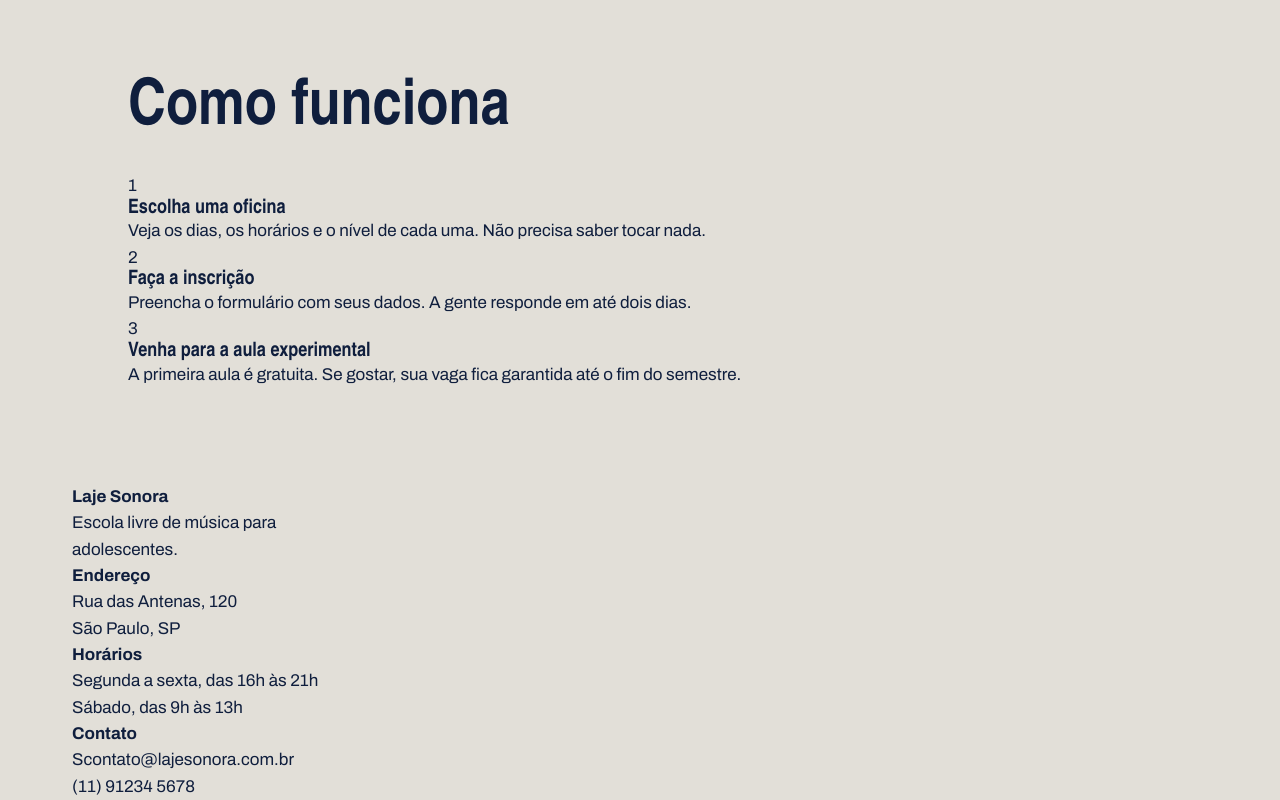
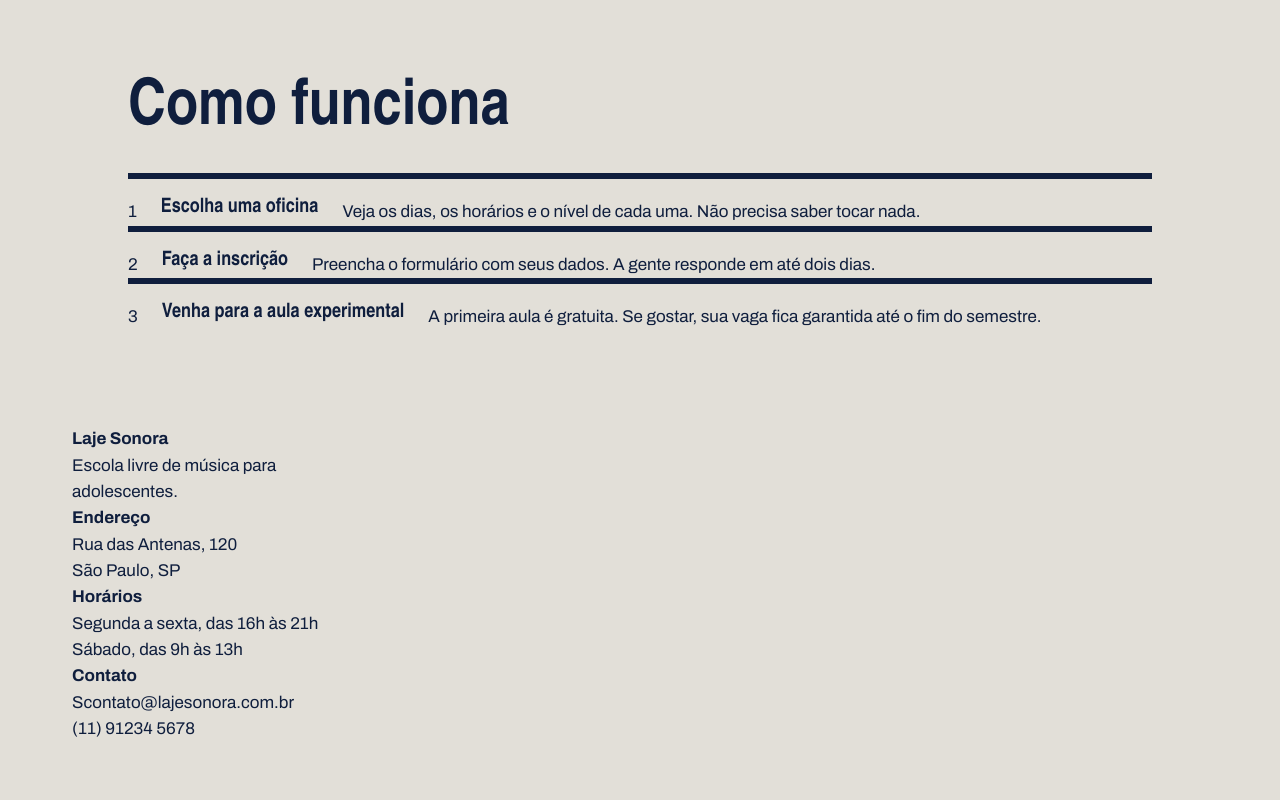
Before and after one commit to murilocae1-max/laje_sonora, a plain HTML site: page index.html in a window 1280 px wide. Shown: the part 2087-2887 px from the top of the page. After the commit the page ends 2829 px from the top, so only its background shows below. Drawn offline with Linux system fonts and the light colour scheme; a web font is replaced by a local one.

Commit message:
Update index.css

```diff
--- a/index.css
+++ b/index.css
@@ -141,6 +141,7 @@ a{
     flex: 1 1 340px;
     display: flex;
     flex-direction: column;
+
 }
 .card .foto{
     height: 170px;
@@ -176,5 +177,15 @@ a{
     font-weight: 600;
     display: flex;
     justify-content: space-between;
+}
 
+.passo{
+    display: flex;
+    gap: 24px;
 }
+
+.passo {
+    flex: 1;
+    border-top: 6px solid var(--tinta);
+    padding-top:20px;
+}
```
